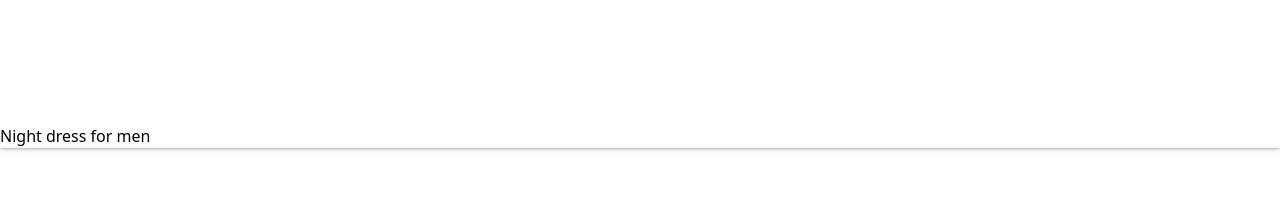
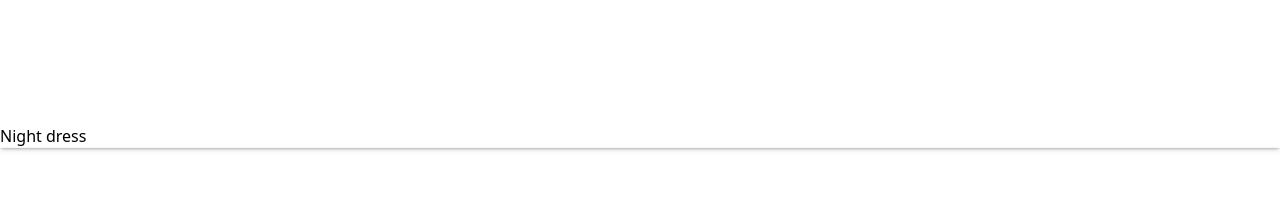
Before and after one commit to parmarvishal31/shreejishoesandmansware, a React (Vite) app: page / in a window 1280 px wide. Shown: the part 3680-3894 px from the top of the page. Built offline with nearby package versions, Linux system fonts and the light colour scheme.

Commit message:
name bug

```diff
--- a/src/pages/Home.jsx
+++ b/src/pages/Home.jsx
@@ -37,7 +37,7 @@ function Home() {
     { id: 3, image: Icon3, title: "Rings" },
     { id: 4, image: Icon4, title: "Belts" },
     { id: 5, image: Icon5, title: "Watches" },
-    { id: 6, image: Icon6, title: "Night dress for men" },
+    { id: 6, image: Icon6, title: "Night dress" },
     { id: 7, image: Icon7, title: "Parfums" },
   ];
 
```
